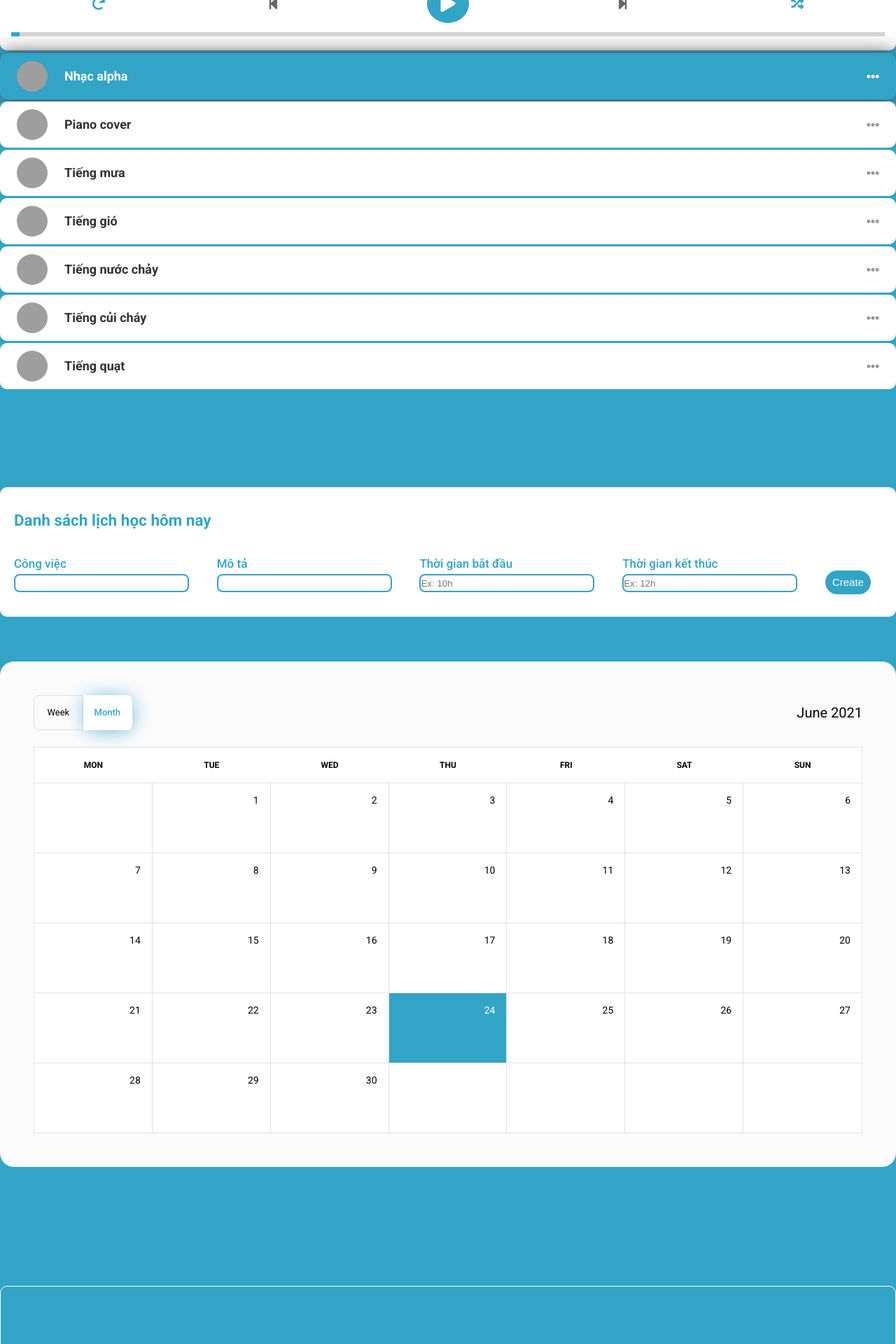
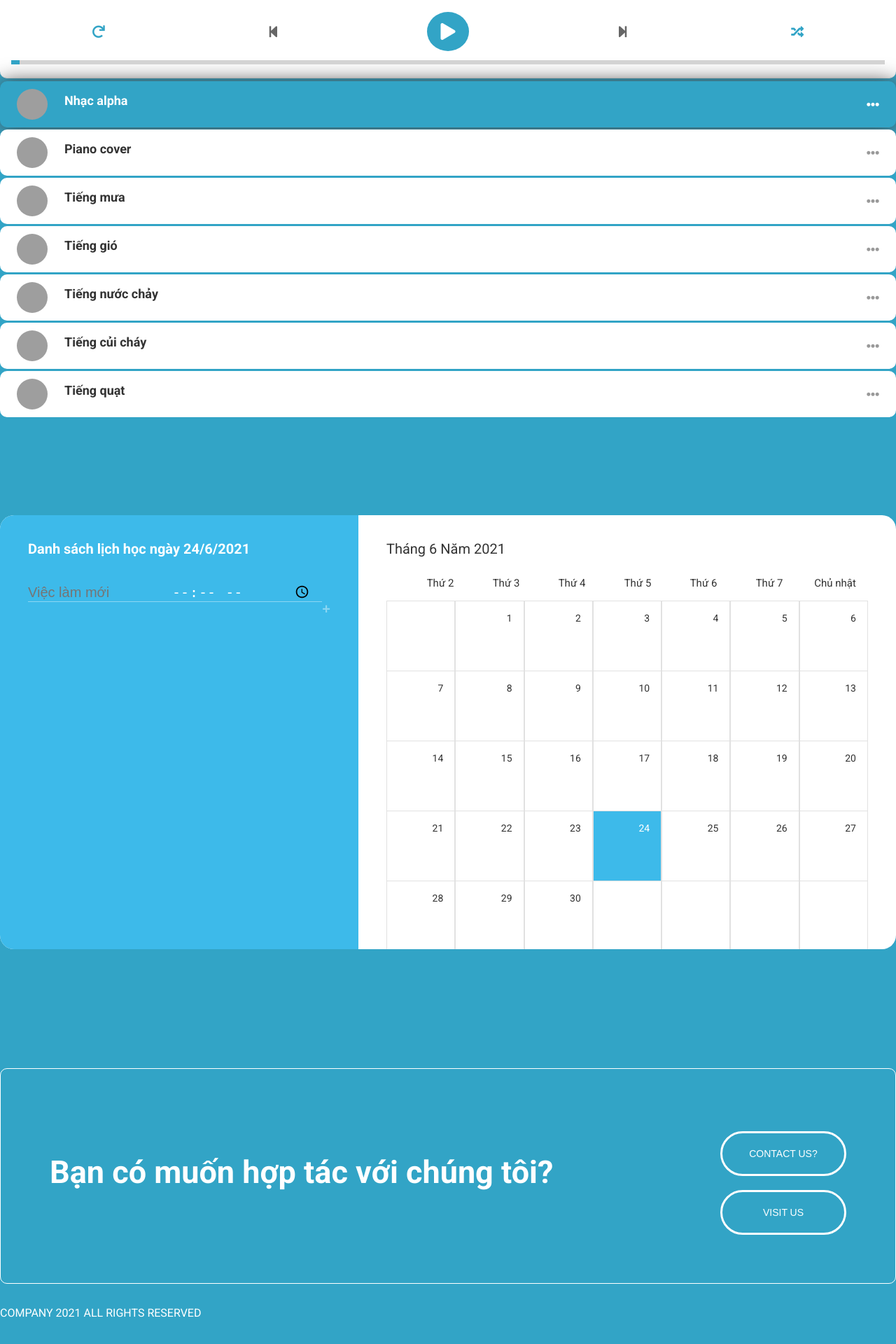
Before and after one commit to Learnsup/Webapp, a PHP site: page /afterlogin.html in a window 1280 px wide. Shown: the part 1259-3179 px from the top of the page at 70% size. After the commit the page ends 3141 px from the top, so only its background shows below. Run offline with PHP 8.4, Linux system fonts and the light colour scheme; grey boxes are pictures that could not be loaded.

Commit message:
add calendar and delete task

```diff
--- a/afterlogin.html
+++ b/afterlogin.html
@@ -19,12 +19,11 @@
             </div>
             <ul class="header_navbar-list">
                 <ul class="header_navbar-item-1">
-                    <li class="header_navbar-item"><a href="#"> Home</a></li>
-                    <li class="header_navbar-item"><a href="#musicplayer"> Music player</a></li>
-                    <li class="header_navbar-item"><a href="#tasks"> Task</a></li>
-                    <li class="header_navbar-item"><a href="#calendars"> Calendar</a></li>
+                    <li class="header_navbar-item"><a href="#">Trang chủ</a></li>
+                    <li class="header_navbar-item"><a href="#musicplayer">Trình phát nhạc</a></li>
+                    <li class="header_navbar-item"><a href="#calendars">Lịch</a></li>
                     <li class="header_navbar-item header_navbar-item-qr">
-                        Download
+                        Tải xuống
                         <div class="header_qr">
                             <img src="./assets/Img/qr_code.png" alt="" class="header_qr-img">
                             <div class="header_qr-apps">
@@ -33,22 +32,22 @@
                             </div>
                         </div>
                     </li>
-                    <li class="header_navbar-item">About us</li>
+                    <li class="header_navbar-item">Liên hệ</li>
                 </ul>
                 <div class="header_navbar-avatar">
                     <i class="header_navbar-avatar-img fas fa-user-circle"></i>
                     <ul class="avatar-noti">
                         <li>
-                            <a href="#">Profile</a>
+                            <a href="#">Trang cá nhân</a>
                         </li>
                         <li>
-                            <a href="#">Notification</a>
+                            <a href="#">Thông báo</a>
                         </li>
                         <li>
-                            <a href="#">Setting</a>
+                            <a href="#">Cài đặt</a>
                         </li>
                         <li>
-                            <a href="#">Log out</a>
+                            <a href="#">Đăng xuất</a>
                         </li>
                     </ul>
                 </div>
@@ -72,7 +71,7 @@
                     <div class="content_label">
                         <h2 class="content_heading">WE MAKE</h2>
                         <h2 class="content_heading">YOUR FUTURE BETTER</h2>
-                        <p class="content_discri">Allow us to assist you in completing your assignments without being distracted.</p>
+                        <p class="content_discri">Let us assist you in completing your assignments without being distracted.</p>
                     </div>
                     <button class="content_back-btn">CONTACT US</button>
                     <img src="./assets/img/intelligent" alt="" class="content_img">
@@ -82,7 +81,7 @@
             <div id="musicplayer" class="player">
                 <div class="dashboard">
                     <header>
-                        <h4>Now playing</h4>
+                        <h4>Đang phát</h4>
                         <h2>String 57th & 9th</h2>
                     </header>
 
@@ -119,54 +118,36 @@
                 </div>
             </div>
 
-            <div id="tasks" class="task">
-                <div>
-                    <h2>Danh sách lịch học hôm nay</h2>
 
-                    <ul id="list-courses"></ul>
-                </div>
+		<div id="calendars" class="calendar">
 
-                <div class="add-task">
-                    <div class="add-item">
-                        <label>Công việc</label>
-                        <input type="" name="name">
-                    </div>
-                    <div class="add-item">
-                        <label>Mô tả</label>
-                        <input type="" name="description">
-                    </div>
-                    <div class="add-item">
-                        <label>Thời gian bắt đầu</label>
-                        <input type="" name="start" placeholder="Ex: 10h">
-                    </div>
-                    <div class="add-item">
-                        <label>Thời gian kết thúc</label>
-                        <input type="" name="end" placeholder="Ex: 12h">
-                    </div>
-                    <div>
-                        <button id="create" class="btn btn-primary btn-radius btn-create">Create</button>
+			<div class="col leftCol">
+				<div class="content">
+					<h1>Danh sách lịch học</h1>
+					<div class="notes">
+						<p>
+							<input type="text" value="" placeholder="Việc làm mới"/>
+                            <input type="time">
+							<button title="Add note" class="addNote animate">+</button>
+						</p>
+						<ul class="noteList">
+						</ul>
 					</div>
 				</div>
 			</div>
 
-            <div id="calendars" class="wrapper">
-                <main>
-                  <div class="toolbar">
-                    <div class="toggle">
-                      <div class="toggle__option">week</div>
-                      <div class="toggle__option toggle__option--selected">month</div>
-                    </div>
-                    <div class="current-month">June 2021</div>
-                  </div>
-                  <div class="calendar">
+			<div class="col rightCol">
+				<div class="content">
+                    <div class="current-month">Tháng 6 Năm 2021</div>
+					<div class="clearfix"></div>
 					<div class="calendar__header">
-                      <div>mon</div>
-                      <div>tue</div>
-                      <div>wed</div>
-                      <div>thu</div>
-                      <div>fri</div>
-                      <div>sat</div>
-                      <div>sun</div>
+                        <div>Thứ 2</div>
+                        <div>Thứ 3</div>
+                        <div>Thứ 4</div>
+                        <div>Thứ 5</div>
+                        <div>Thứ 6</div>
+                        <div>Thứ 7</div>
+                        <div>Chủ nhật</div>
                       </div>
                       <div class="calendar__week">
                         <div class="calendar__day day"></div>
@@ -214,14 +195,18 @@
                         <div class="calendar__day day"></div>
                       </div>
                     </div>
-                </main>
+					<div class="clearfix"></div>
+				</div>
+			</div>
+
+			<div class="clearfix"></div>
+
 		</div>
         </div>
 
         <div id="footer">
             <div class="footer_label">
-                <h3 class="footer_label-heading">WANT TO COLLABORATE WITH US</h3>
-                <p class="footer_laber-dis">Interior designers make interior spaces functional, safe, and beautiful for amost every type of building.</p>
+                <h3 class="footer_label-heading">Bạn có muốn hợp tác với chúng tôi?</h3>
             </div>
 
             <div class="footer_btn">
--- a/assets/css/main.css
+++ b/assets/css/main.css
@@ -403,146 +403,32 @@
     font-size: 18px;
 }
 
-/* Add task */
-.task {
-    background-color: #fff;
-    border-radius: 10px;
-    font-size: 1.5rem;
-    line-height: 3rem;
-    padding: 32px 20px;
-    color: var(--primary-color);
+/* Calender */
+h1, h2, h3, h4, h5, p{
+	margin-bottom: 10px;
 }
 
-#list-courses {
-    display: flex;
-    flex-flow: wrap;
+p{
+	line-height: 20px;
 }
 
-#list-courses .course-item {
-    margin: 36px;
-    padding: 16px;
-    border-radius: 10px;
-    max-width: 325px;
-    min-width: 325px;
-    border-color: white;
-    background-color: white;
-    color: var(--red);
-    font-weight: 500;
-    box-shadow: 1px 2px 30px -5px var(--red);
+a{
+	text-decoration: none;
+	color: #FF462B;
 }
 
-#list-courses .course-item h4 {
-    font-size: 1.7rem;
-}
-.add-task {
-    margin-top: 32px;
-    display: flex;
-    justify-content: space-between;
-    font-size: 1.7rem;
-    font-weight: 500;
+.clearfix{
+	clear: both;
 }
 
-.add-task input {
-    width: 250px;
-    height: 26px;
-    border-radius: 8px;
-    border: 2px solid var(--primary-color);
-    outline: none;
-}
-
-.add-item {
-    display: flex;
-    flex-direction: column;
-}
-
-.btn-create:hover {
-    opacity: 0.8;
-}
-
-#create {
-    margin-top: 25px;
-    text-align: end;
-    outline: none;
-    margin-right: 16px;
-}
-
-.course-item {
-    list-style: none;
-}
-
-/* Calendar */
-
-.wrapper {
-    margin-top: 64px;
-    grid-template-rows: 70px 1fr 70px;
-    grid-template-columns: 1fr;
-    grid-template-areas: "sidebar"
-                         "content";
-  }
-
-  @media screen and (min-width: 850px) {
-    .wrapper {
-      grid-template-columns: 200px 5fr;
-      grid-template-rows: 1fr;
-      grid-template-areas: "sidebar content";
-    }
+.animate{
+	-webkit-transition: all 0.3s ease-in-out;
+	-moz-transition: all 0.3s ease-in-out;
+	transition: all 0.3s ease-in-out;
 }
 
 
-
-  /* SIDEBAR */
-
-  main {
-    grid-area: content;
-    padding: 48px;
-  }
-
-  .menu__text {
-    display: none;
-  }
-
-  @media screen and (min-width: 850px) {
-    sidebar {
-      grid-template-areas: "logo"
-                           "avatar"
-                           "menu"
-                           "copyright";
-      grid-template-columns: 1fr;
-      grid-template-rows: 50px auto 1fr 50px;
-    }
-
-    .menu {
-      flex-direction: column;
-      align-items: normal;
-      justify-content: flex-start;
-    }
-    .menu__text {
-      display: inline-block;
-    }
-    .avatar {
-      flex-direction: column;
-    }
-    .avatar__name {
-      margin: 1em 0;
-    }
-    .avatar__img > img {
-      border-radius: 50%;
-    }
-  }
-
-
-
-
-  /* MAIN */
-
-  .toolbar{
-    display: flex;
-    justify-content: space-between;
-    align-items: center;
-    margin-bottom: 24px;
-  }
-  .calendar{}
-
+/* required */
 .calendar__week,
   .calendar__header {
     display: grid;
@@ -563,138 +449,198 @@
     padding: 16px;
   }
 
-
-
-
-  /* COSMETIC STYLING */
-
-  :root {
-    --red: var(--primary-color);
-  }
-
-  main {
-    border-radius:  20px;
-    background-color: #FCFBFC;
-  }
-
-  .avatar__name {
-    font-size: 0.8rem;
-  }
-
-  .menu__item {
-    text-transform: uppercase;
-    font-size: 0.7rem;
-    font-weight: 500;
-    padding: 16px 16px 16px 14px;
-    border-left: 4px solid transparent;
-    color: inherit;
-    text-decoration: none;
-    transition: color ease 0.3s;
-  }
-
-  .menu__item--active .menu__icon {
-    color: var(--red);
-  }
-  .menu__item--active .menu__text {
-    color: black;
-  }
-
-  .menu__item:hover {
-    color: black;
-  }
-
-
-  .menu__icon {
-    font-size: 1.3rem;
-  }
-
-  @media screen and (min-width: 850px) {
-    .menu__icon {
-      font-size: 0.9rem;
-      padding-right: 16px;
-    }
-    .menu__item--active {
-      border-left: 4px solid var(--red);
-      box-shadow: inset 10px 0px 17px -13px var(--red);
-    }
-  }
-
-  .copyright {
-    font-size: 0.7rem;
-    font-weight: 400;
-  }
-
-  .calendar {
-    background-color: white;
-    border: 1px solid #e1e1e1;
-  }
-
-  .calendar__header > div {
-    text-transform: uppercase;
-    font-size: 0.8em;
-    font-weight: bold;
-  }
-
   .calendar__day {
     border-right: 1px solid #e1e1e1;
     border-top: 1px solid #e1e1e1;
-  }
-
-  .calendar__day:last-child {
-    border-right: 0;
-  }
-
-  .toggle{
-    display: grid;
-    grid-template-columns: 1fr 1fr;
-
-    text-align: center;
-    font-size: 0.9em;
-  }
-  .toggle__option{
-    padding: 16px;
-    border: 1px solid #e1e1e1;
-    border-radius: 8px;
-    text-transform: capitalize;
-    cursor: pointer;
-  }
-  .toggle__option:first-child {
-      border-top-right-radius: 0;
-      border-bottom-right-radius: 0;
-  }
-  .toggle__option:last-child {
-      border-left: 0;
-      border-top-left-radius: 0;
-      border-bottom-left-radius: 0;
-  }
-  .toggle__option--selected{
-    border-color: white;
-    background-color: white;
-    color: var(--red);
-    font-weight: 500;
-    box-shadow: 1px 2px 30px -5px var(--red);
-  }
-
-  .today {
-      background-color:var(--primary-color);
-      color: #fff;
+    border-left: 1px solid #e1e1e1;
   }
 
   .day {
     font-size: 1.4rem;
     list-style: none;
+    cursor: pointer;
 }
 
 .calendar__header {
+    margin-left: 30px;
     font-size: 1.5rem;
 }
 
 .current-month {
     font-size: 2rem;
+    margin-bottom: 16px;
 }
 
-  .toggle__option {
-      font-size: 1.3rem;
+.today {
+    background-color: #3dbaea;
+    color: #fff;
+}
+
+.selected {
+    background-color: #ccc;
+}
+
+.calendar{
+	border-radius:  20px;
+	overflow: hidden;
+	max-width: 1300px;
+	height: 620px;
+	background-color: #ffffff;
+	color: #333333;
+}
+
+.calendar h1 span{
+	display: block;
+}
+
+.calendar .col{
+	float: left;
+	height: 100%;
+}
+
+.calendar .col .content{
+	padding: 40px;
+}
+
+.calendar ul{
+	margin: 0px;
+}
+
+.calendar ul li{
+	list-style: none;
+    font-size: 2rem;
+}
+
+.calendar .leftCol{
+	width: 40%;
+	background-color: #3dbaea;
+}
+
+.calendar .noteList li{
+	color: #ffffff;
+	margin-bottom: 10px;
+}
+
+.calendar .notes p,
+.calendar .notes input,
+.calendar .noteList li{
+	font-weight: 300;
+	font-size: 2rem;
+}
+
+.calendar .notes button {
+    background-color: #3dbaea;
+    border: none;
+    cursor: pointer;
+    font-size: 2rem;
+}
+
+.calendar .notes p{
+	border-bottom: solid 1px rgba(255,255,255,0.4);
+}
+
+.calendar .notes input{
+	background-color: #3dbaea;
+	color: #ffffff;
+	border: none;
+	width: 200px;
+    outline: none;
+}
+
+.calendar .addNote,
+.calendar .removeNote{
+	float: right;
+	color: rgba(255,255,255,0.4);
+	font-weight: bold;
+	margin-left: 20px;
+}
+
+.calendar .addNote:hover,
+.calendar .removeNote:hover{
+	color: #ffffff;
+}
+
+.calendar .addNote{
+	font-size: 16px;
+}
+
+.calendar .leftCol h1{
+	color: #ffffff;
+	margin-bottom: 40px;
+}
+
+.calendar .rightCol{
+	width: 60%;
+}
+
+.calendar .rightCol h2{
+	color: #C7BEBE;
+	text-align: right;
+	margin-bottom: 70px;
+}
+
+.calendar .months li,
+.calendar .weekday li,
+.calendar .days li{
+	float: left;
+	text-transform: uppercase;
+}
+
+.calendar .months li a,
+.calendar .weekday li a,
+.calendar .days li a{
+	display: block;
+	color: #747978;
+}
+
+.calendar .months li a{
+	font-size: 10px;
+	color: #C7BEBE;
+	text-align: center;
+	width: 32px;
+	margin-bottom: 20px;
+}
+
+.calendar .months li .selected{
+	font-weight: bold;
+	color: #747978;
+}
+
+.calendar .weekday li a{
+	width: 55px;
+	text-align: center;
+	margin-bottom: 20px;
+	font-size: 12px;
+}
+
+.calendar .days li{
+	width: 55px;
+}
+
+.calendar .days li a{
+	width: 36px;
+	height: 24px;
+	text-align: center;
+	margin: auto auto;
+	font-size: 12px;
+	font-weight: bold;
+	border-radius: 12px;
+	margin-bottom: 10px;
+	padding-top: 10px;
+}
+
+
+.calendar .days li a:hover{
+	background-color: #EEEDE9;
+}
+
+.calendar .days li .selected{
+	background-color: #3dbaea;
+	color: #ffffff;
+}
+
+.calendar .days li .event{
+	color: #F5A1A3;
 }
 
 /* Footer */
```
Also changed, not shown: task.js (+39 -54 lines). Lines whose indentation alone changed are shown as unchanged.
